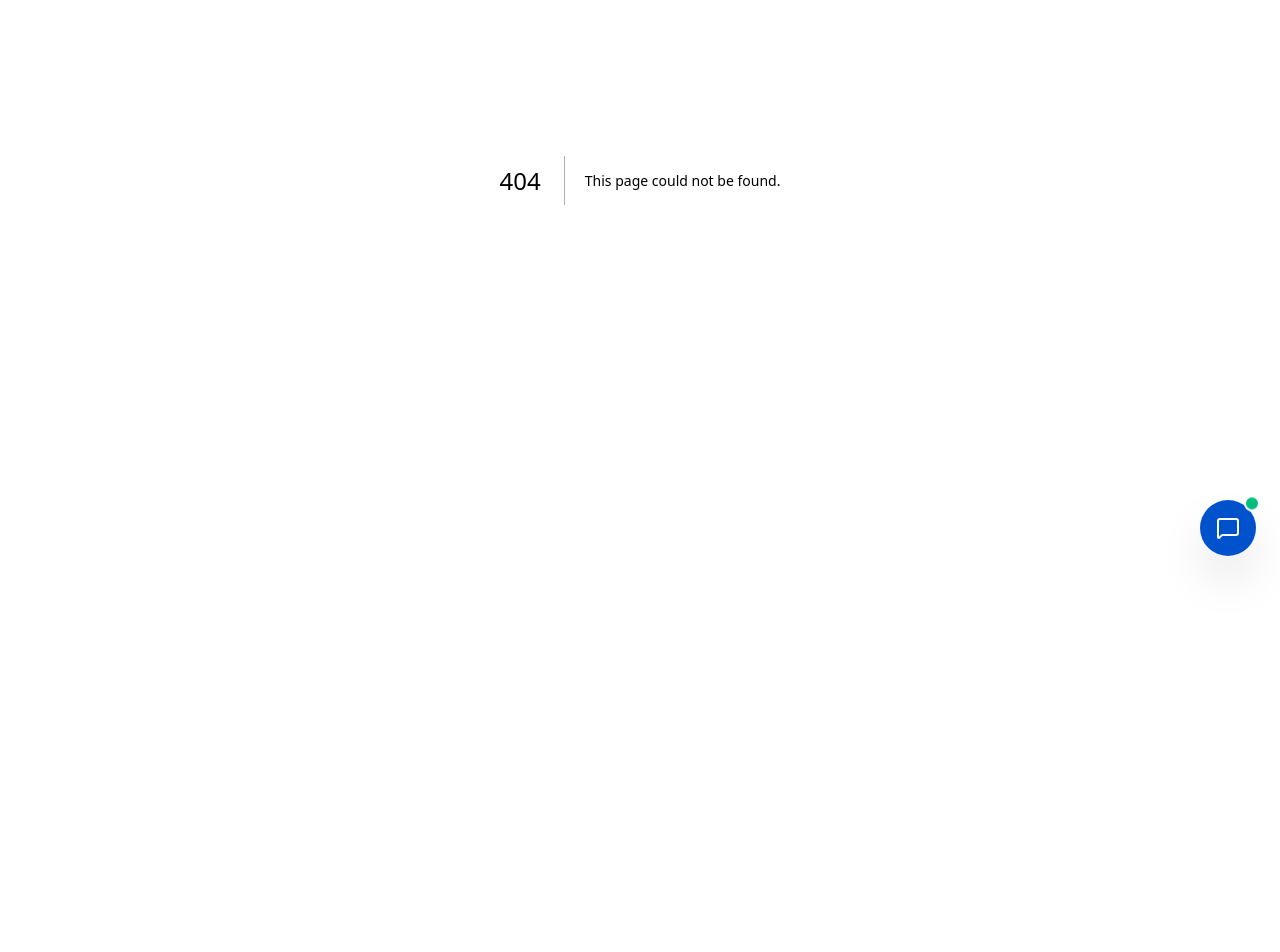
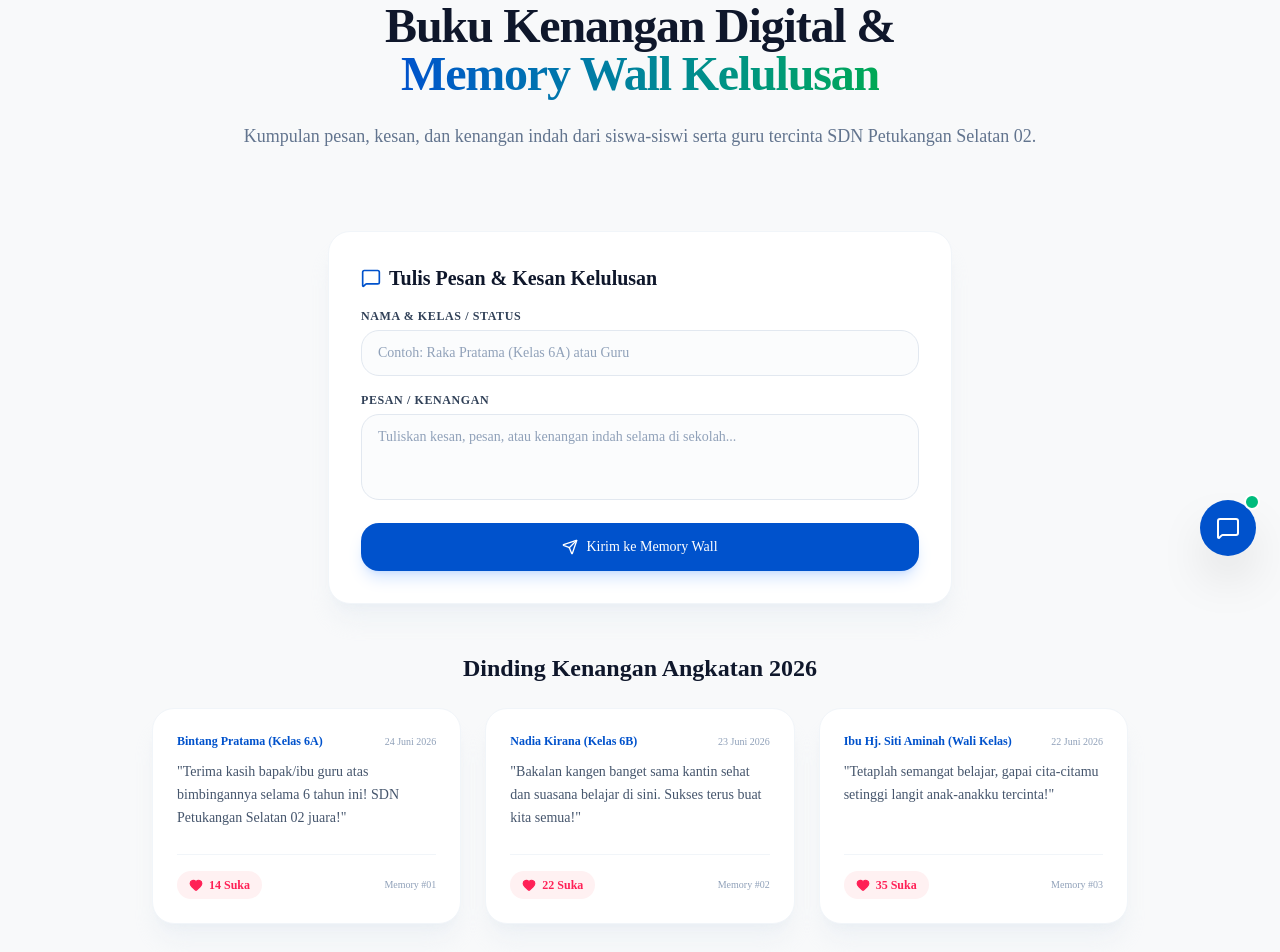
Before and after one commit to expertwingman/sdn-petukangan-2, a Next.js app: page /yearbook in a window 1280 px wide. Before the commit this address had no page. Shown: the part 220-1172 px from the top of the page. Before the commit the page ends 800 px from the top, so only its background shows below. Built offline with nearby package versions, Linux system fonts and the light colour scheme.

Commit message:
feat: tambahkan halaman digital yearbook dan graduation memory wall

```diff
--- a/src/app/page.tsx
+++ b/src/app/page.tsx
@@ -70,6 +70,7 @@ export default function Home() {
             <Link className="hover:text-[#0052CC] transition-colors" href="/profil">Profil</Link>
             <Link className="hover:text-[#0052CC] transition-colors" href="/akademik">Akademik</Link>
             <Link className="hover:text-[#0052CC] transition-colors" href="/fasilitas">Fasilitas</Link>
+            <Link className="hover:text-[#0052CC] transition-colors" href="/yearbook">Yearbook</Link>
             <Link className="hover:text-[#0052CC] transition-colors" href="/konsultasi">Konsultasi</Link>
             <Link className="hover:text-[#0052CC] transition-colors" href="/lab">Lab Edukasi</Link>
             <Link className="hover:text-[#0052CC] transition-colors" href="/alumni">Alumni</Link>
--- /dev/null
+++ b/src/app/yearbook/page.tsx
@@ -0,0 +1,195 @@
+"use client";
+
+import { useState } from "react";
+import { motion, AnimatePresence } from "framer-motion";
+import { ArrowLeft, BookOpen, Heart, MessageSquare, Send, Sparkles, GraduationCap } from "lucide-react";
+import Link from "next/link";
+
+export default function YearbookPage() {
+  const [messages, setMessages] = useState([
+    {
+      id: 1,
+      name: "Bintang Pratama (Kelas 6A)",
+      pesan: "Terima kasih bapak/ibu guru atas bimbingannya selama 6 tahun ini! SDN Petukangan Selatan 02 juara!",
+      likes: 14,
+      date: "24 Juni 2026"
+    },
+    {
+      id: 2,
+      name: "Nadia Kirana (Kelas 6B)",
+      pesan: "Bakalan kangen banget sama kantin sehat dan suasana belajar di sini. Sukses terus buat kita semua!",
+      likes: 22,
+      date: "23 Juni 2026"
+    },
+    {
+      id: 3,
+      name: "Ibu Hj. Siti Aminah (Wali Kelas)",
+      pesan: "Tetaplah semangat belajar, gapai cita-citamu setinggi langit anak-anakku tercinta!",
+      likes: 35,
+      date: "22 Juni 2026"
+    }
+  ]);
+
+  const [newName, setNewName] = useState("");
+  const [newPesan, setNewPesan] = useState("");
+  const [submitted, setSubmitted] = useState(false);
+
+  const handleAddMessage = (e: React.FormEvent) => {
+    e.preventDefault();
+    if (!newName.trim() || !newPesan.trim()) return;
+
+    const newItem = {
+      id: messages.length + 1,
+      name: newName,
+      pesan: newPesan,
+      likes: 1,
+      date: "Baru saja"
+    };
+
+    setMessages([newItem, ...messages]);
+    setNewName("");
+    setNewPesan("");
+    setSubmitted(true);
+    setTimeout(() => setSubmitted(false), 3000);
+  };
+
+  const handleLike = (id: number) => {
+    setMessages(messages.map(m => m.id === id ? { ...m, likes: m.likes + 1 } : m));
+  };
+
+  return (
+    <main className="min-h-screen bg-[#F8F9FA] text-slate-900 font-sans pb-24 selection:bg-blue-500 selection:text-white">
+      {/* Navbar Simple */}
+      <header className="fixed top-0 w-full bg-white/70 backdrop-blur-xl z-50 border-b border-slate-200/40">
+        <div className="max-w-7xl mx-auto px-6 h-20 flex items-center justify-between">
+          <Link href="/" className="flex items-center gap-2 text-slate-500 hover:text-[#0052CC] transition-colors">
+            <ArrowLeft className="w-5 h-5" />
+            <span className="font-medium text-sm">Kembali ke Beranda</span>
+          </Link>
+          <div className="font-semibold text-lg tracking-tight text-slate-800">
+            Digital Yearbook & Memory Wall
+          </div>
+        </div>
+      </header>
+
+      {/* Hero Section */}
+      <section className="pt-40 pb-12 px-6 max-w-4xl mx-auto text-center">
+        <motion.div
+          initial={{ opacity: 0, y: 20 }}
+          animate={{ opacity: 1, y: 0 }}
+          transition={{ duration: 0.6 }}
+          className="inline-flex items-center gap-2 px-4 py-2 rounded-full bg-blue-50 border border-blue-100 text-blue-700 text-sm font-medium mb-6 shadow-sm"
+        >
+          <GraduationCap className="w-4 h-4 text-[#0052CC]" />
+          <span>Kenangan Angkatan Kelulusan 2026</span>
+        </motion.div>
+
+        <motion.h1
+          initial={{ opacity: 0, y: 20 }}
+          animate={{ opacity: 1, y: 0 }}
+          transition={{ duration: 0.6, delay: 0.1 }}
+          className="text-4xl md:text-5xl font-bold tracking-tight text-slate-900 mb-6"
+        >
+          Buku Kenangan Digital & <br />
+          <span className="text-transparent bg-clip-text bg-gradient-to-r from-[#0052CC] to-[#00A854]">
+            Memory Wall Kelulusan
+          </span>
+        </motion.h1>
+
+        <motion.p
+          initial={{ opacity: 0, y: 20 }}
+          animate={{ opacity: 1, y: 0 }}
+          transition={{ duration: 0.6, delay: 0.2 }}
+          className="text-lg text-slate-500 leading-relaxed mb-8"
+        >
+          Kumpulan pesan, kesan, dan kenangan indah dari siswa-siswi serta guru tercinta SDN Petukangan Selatan 02.
+        </motion.p>
+      </section>
+
+      {/* Form Kirim Pesan / Kenangan */}
+      <section className="px-6 max-w-2xl mx-auto mb-12">
+        <motion.div
+          initial={{ opacity: 0, y: 20 }}
+          animate={{ opacity: 1, y: 0 }}
+          transition={{ duration: 0.6, delay: 0.3 }}
+          className="bg-white rounded-3xl p-8 shadow-xl shadow-slate-200/40 border border-slate-100"
+        >
+          <h3 className="text-xl font-bold text-slate-900 mb-4 flex items-center gap-2">
+            <MessageSquare className="w-5 h-5 text-[#0052CC]" /> Tulis Pesan & Kesan Kelulusan
+          </h3>
+
+          {submitted && (
+            <div className="mb-4 p-4 bg-emerald-50 border border-emerald-100 text-emerald-800 rounded-2xl text-sm font-medium">
+              Terima kasih! Pesan dan kenangan Anda berhasil ditambahkan ke Memory Wall.
+            </div>
+          )}
+
+          <form onSubmit={handleAddMessage} className="space-y-4">
+            <div>
+              <label className="block text-xs font-bold text-slate-700 uppercase tracking-wider mb-1.5">Nama & Kelas / Status</label>
+              <input
+                type="text"
+                required
+                value={newName}
+                onChange={(e) => setNewName(e.target.value)}
+                placeholder="Contoh: Raka Pratama (Kelas 6A) atau Guru"
+                className="w-full px-4 py-3 rounded-2xl border border-slate-200 text-slate-800 placeholder-slate-400 focus:outline-none focus:border-[#0052CC] bg-slate-50/50 text-sm"
+              />
+            </div>
+            <div>
+              <label className="block text-xs font-bold text-slate-700 uppercase tracking-wider mb-1.5">Pesan / Kenangan</label>
+              <textarea
+                required
+                rows={3}
+                value={newPesan}
+                onChange={(e) => setNewPesan(e.target.value)}
+                placeholder="Tuliskan kesan, pesan, atau kenangan indah selama di sekolah..."
+                className="w-full px-4 py-3 rounded-2xl border border-slate-200 text-slate-800 placeholder-slate-400 focus:outline-none focus:border-[#0052CC] bg-slate-50/50 text-sm resize-none"
+              />
+            </div>
+            <button
+              type="submit"
+              className="w-full bg-[#0052CC] hover:bg-blue-700 text-white py-3.5 rounded-2xl font-medium transition-all shadow-lg shadow-blue-500/20 flex items-center justify-center gap-2 text-sm"
+            >
+              <Send className="w-4 h-4" /> Kirim ke Memory Wall
+            </button>
+          </form>
+        </motion.div>
+      </section>
+
+      {/* Wall of Fame / Messages Grid */}
+      <section className="px-6 max-w-5xl mx-auto">
+        <h3 className="text-2xl font-bold text-slate-900 mb-6 text-center">Dinding Kenangan Angkatan 2026</h3>
+        <div className="grid grid-cols-1 md:grid-cols-2 lg:grid-cols-3 gap-6">
+          {messages.map((item) => (
+            <motion.div
+              key={item.id}
+              initial={{ opacity: 0, scale: 0.95 }}
+              animate={{ opacity: 1, scale: 1 }}
+              transition={{ duration: 0.4 }}
+              className="bg-white rounded-3xl p-6 shadow-xl shadow-slate-200/40 border border-slate-100 flex flex-col justify-between"
+            >
+              <div>
+                <div className="flex justify-between items-center mb-3">
+                  <span className="text-xs font-bold text-[#0052CC]">{item.name}</span>
+                  <span className="text-[10px] text-slate-400">{item.date}</span>
+                </div>
+                <p className="text-slate-600 text-sm leading-relaxed mb-6">"{item.pesan}"</p>
+              </div>
+              <div className="flex items-center justify-between pt-4 border-t border-slate-100">
+                <button
+                  onClick={() => handleLike(item.id)}
+                  className="flex items-center gap-1.5 text-xs font-semibold text-rose-500 hover:scale-110 transition-transform bg-rose-50 px-3 py-1.5 rounded-full"
+                >
+                  <Heart className="w-3.5 h-3.5 fill-rose-500" />
+                  <span>{item.likes} Suka</span>
+                </button>
+                <span className="text-[10px] text-slate-400 font-medium">Memory #0{item.id}</span>
+              </div>
+            </motion.div>
+          ))}
+        </div>
+      </section>
+    </main>
+  );
+}
```
